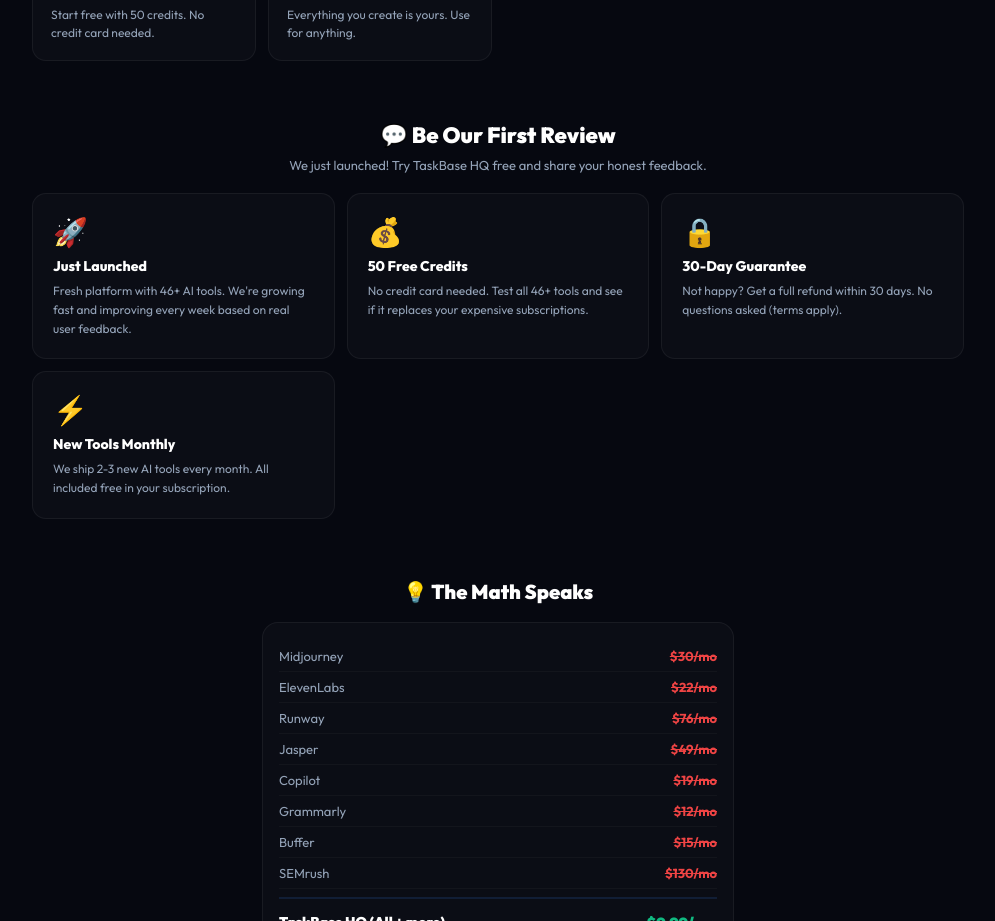
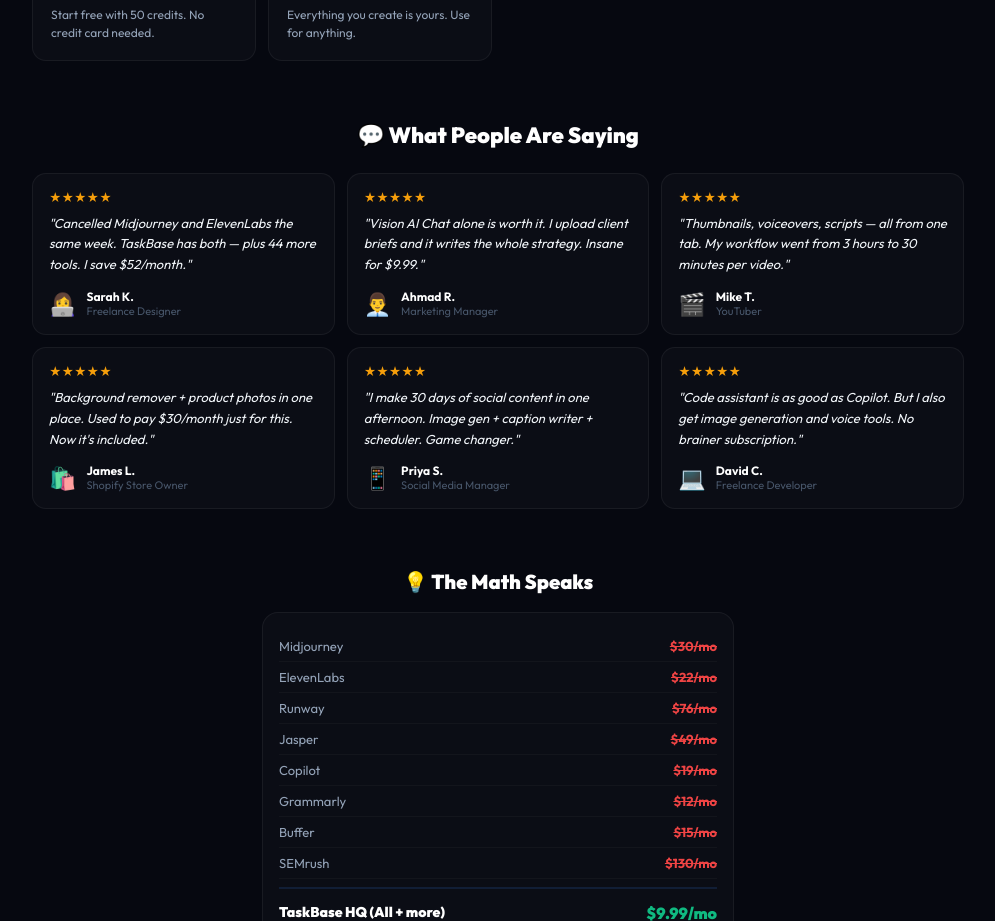
Before and after one commit to muhammadhamzabhundi9-web/taskbasehq, a React (Vite) app: page / in a window 1280 px wide. Shown: the part 1880-2801 px from the top of the page, without its empty margins (142-1137 px from the left). Built offline with nearby package versions, Linux system fonts and the light colour scheme.

Commit message:
Add files via upload

```diff
--- a/src/App.jsx
+++ b/src/App.jsx
@@ -284,19 +284,28 @@
       </div>
     </section>
     <section style={{padding:"30px 14px",maxWidth:960,margin:"0 auto"}}>
-      <h2 style={{color:"#fff",fontSize:22,fontWeight:900,textAlign:"center",margin:"0 0 8px"}}>💬 Be Our First Review</h2>
-      <p style={{color:T.muted,fontSize:13,textAlign:"center",margin:"0 0 20px"}}>We just launched! Try TaskBase HQ free and share your honest feedback.</p>
+      <h2 style={{color:"#fff",fontSize:22,fontWeight:900,textAlign:"center",margin:"0 0 24px"}}>💬 What People Are Saying</h2>
       <div style={{display:"grid",gridTemplateColumns:"repeat(auto-fill,minmax(280px,1fr))",gap:12}}>
         {[
-          {icon:"🚀",title:"Just Launched",text:"Fresh platform with 46+ AI tools. We're growing fast and improving every week based on real user feedback."},
-          {icon:"💰",title:"50 Free Credits",text:"No credit card needed. Test all 46+ tools and see if it replaces your expensive subscriptions."},
-          {icon:"🔒",title:"30-Day Guarantee",text:"Not happy? Get a full refund within 30 days. No questions asked (terms apply)."},
-          {icon:"⚡",title:"New Tools Monthly",text:"We ship 2-3 new AI tools every month. All included free in your subscription."},
-        ].map((v,i)=><div key={i} style={{background:T.card,border:`1px solid ${T.border}`,borderRadius:14,padding:20}}>
-          <div style={{fontSize:28,marginBottom:8}}>{v.icon}</div>
-          <div style={{color:"#fff",fontSize:14,fontWeight:800,marginBottom:6}}>{v.title}</div>
-          <div style={{color:T.muted,fontSize:12,lineHeight:1.6}}>{v.text}</div>
-        </div>)}
+          {avatar:"👩‍💻",name:"Sarah K.",role:"Freelance Designer",stars:5,text:"Cancelled Midjourney and ElevenLabs the same week. TaskBase has both — plus 44 more tools. I save $52/month."},
+          {avatar:"👨‍💼",name:"Ahmad R.",role:"Marketing Manager",stars:5,text:"Vision AI Chat alone is worth it. I upload client briefs and it writes the whole strategy. Insane for $9.99."},
+          {avatar:"🎬",name:"Mike T.",role:"YouTuber",stars:5,text:"Thumbnails, voiceovers, scripts — all from one tab. My workflow went from 3 hours to 30 minutes per video."},
+          {avatar:"🛍️",name:"James L.",role:"Shopify Store Owner",stars:5,text:"Background remover + product photos in one place. Used to pay $30/month just for this. Now it's included."},
+          {avatar:"📱",name:"Priya S.",role:"Social Media Manager",stars:5,text:"I make 30 days of social content in one afternoon. Image gen + caption writer + scheduler. Game changer."},
+          {avatar:"💻",name:"David C.",role:"Freelance Developer",stars:5,text:"Code assistant is as good as Copilot. But I also get image generation and voice tools. No brainer subscription."},
+        ].map((r,i)=>(
+          <div key={i} style={{background:T.card,border:`1px solid ${T.border}`,borderRadius:14,padding:16}}>
+            <div style={{color:"#f59e0b",fontSize:12,marginBottom:8}}>★★★★★</div>
+            <p style={{color:T.text,fontSize:13,lineHeight:1.6,margin:"0 0 14px",fontStyle:"italic"}}>"{r.text}"</p>
+            <div style={{display:"flex",alignItems:"center",gap:10}}>
+              <span style={{fontSize:22}}>{r.avatar}</span>
+              <div>
+                <div style={{color:"#fff",fontSize:12,fontWeight:700}}>{r.name}</div>
+                <div style={{color:T.dim,fontSize:11}}>{r.role}</div>
+              </div>
+            </div>
+          </div>
+        ))}
       </div>
     </section>
     <section style={{padding:"30px 14px",maxWidth:500,margin:"0 auto"}}>
```
